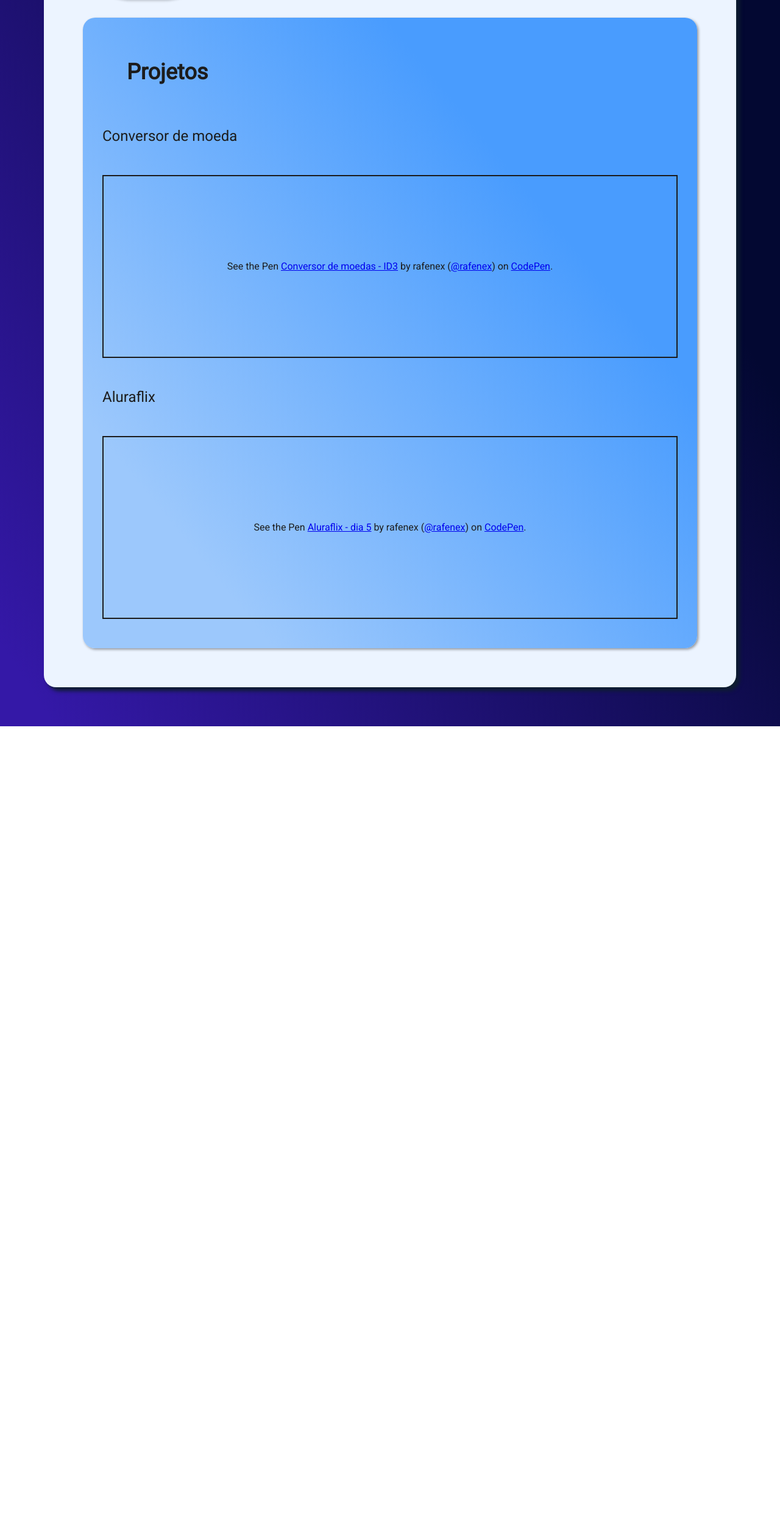
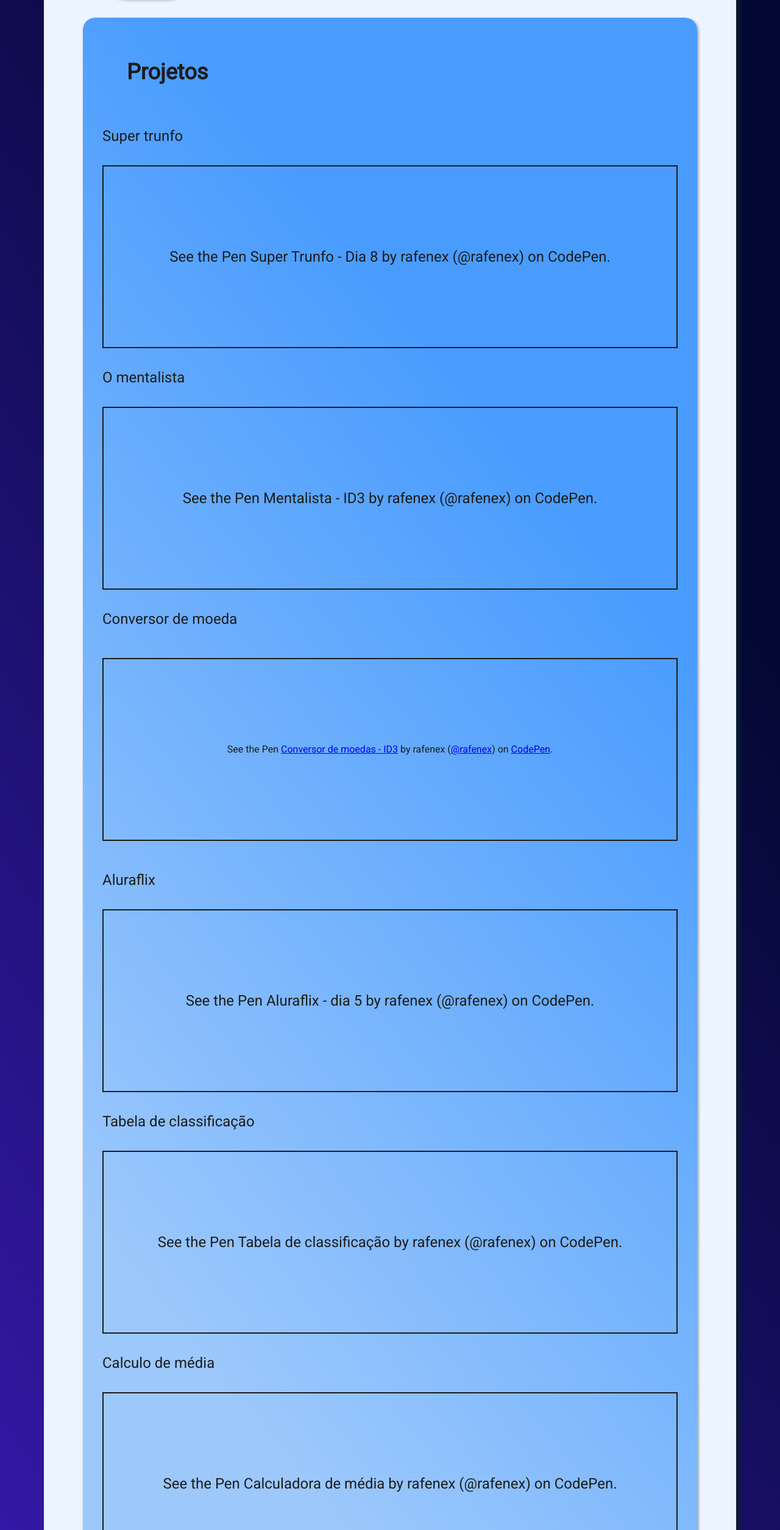
Before and after one commit to rafenex/certificard, a plain HTML site: page index.html in a window 1280 px wide. Shown: the part 291-2800 px from the top of the page at 61% size. Before the commit the page ends 1482 px from the top, so only its background shows below. Drawn offline with Linux system fonts and the light colour scheme; a script that the page names is missing.

Commit message:
adicionei outros projetos

```diff
--- a/index.html
+++ b/index.html
@@ -26,6 +26,22 @@
     <main class="projetos">
       <ul class="projetos-titulo">Projetos</ul>
       <li class="projetos-item">
+        <p>Super trunfo</p>
+        <p class="codepen" data-height="300" data-theme-id="dark" data-default-tab="html,result" data-slug-hash="bGRjKqR" data-user="rafenex" style="height: 300px; box-sizing: border-box; display: flex; align-items: center; justify-content: center; border: 2px solid; margin: 1em 0; padding: 1em;">
+          <span>See the Pen <a href="https://codepen.io/rafenex/pen/bGRjKqR">
+              Super Trunfo - Dia 8</a> by rafenex (<a href="https://codepen.io/rafenex">@rafenex</a>)
+            on <a href="https://codepen.io">CodePen</a>.</span>
+        </p>
+        <script async src="https://cpwebassets.codepen.io/assets/embed/ei.js"></script>
+
+        <p>O mentalista</p>
+        <p class="codepen" data-height="300" data-theme-id="dark" data-default-tab="html,result" data-slug-hash="VwWrrrv" data-user="rafenex" style="height: 300px; box-sizing: border-box; display: flex; align-items: center; justify-content: center; border: 2px solid; margin: 1em 0; padding: 1em;">
+          <span>See the Pen <a href="https://codepen.io/rafenex/pen/VwWrrrv">
+              Mentalista - ID3</a> by rafenex (<a href="https://codepen.io/rafenex">@rafenex</a>)
+            on <a href="https://codepen.io">CodePen</a>.</span>
+        </p>
+        <script async src="https://cpwebassets.codepen.io/assets/embed/ei.js"></script>
+
         <p> Conversor de moeda</p>
       </li>
       <p class="codepen" data-height="300" data-theme-id="dark" data-default-tab="html,result" data-slug-hash="ExXbNMe" data-user="rafenex" style="height: 300px; box-sizing: border-box; display: flex; align-items: center; justify-content: center; border: 2px solid; margin: 1em 0; padding: 1em;">
@@ -36,13 +52,28 @@
       <script async src="https://cpwebassets.codepen.io/assets/embed/ei.js"></script>
       <li class="projetos-item">
         <p> Aluraflix</p>
+        <p class="codepen" data-height="300" data-theme-id="dark" data-default-tab="html,result" data-slug-hash="yLXvvjY" data-user="rafenex" style="height: 300px; box-sizing: border-box; display: flex; align-items: center; justify-content: center; border: 2px solid; margin: 1em 0; padding: 1em;">
+          <span>See the Pen <a href="https://codepen.io/rafenex/pen/yLXvvjY">
+              Aluraflix - dia 5</a> by rafenex (<a href="https://codepen.io/rafenex">@rafenex</a>)
+            on <a href="https://codepen.io">CodePen</a>.</span>
+        </p>
+        <script async src="https://cpwebassets.codepen.io/assets/embed/ei.js"></script>
+        <p>Tabela de classificação</p>
+        <p class="codepen" data-height="300" data-theme-id="dark" data-default-tab="html,result" data-slug-hash="OJgZMMN" data-user="rafenex" style="height: 300px; box-sizing: border-box; display: flex; align-items: center; justify-content: center; border: 2px solid; margin: 1em 0; padding: 1em;">
+          <span>See the Pen <a href="https://codepen.io/rafenex/pen/OJgZMMN">
+              Tabela de classificação</a> by rafenex (<a href="https://codepen.io/rafenex">@rafenex</a>)
+            on <a href="https://codepen.io">CodePen</a>.</span>
+        </p>
+        <script async src="https://cpwebassets.codepen.io/assets/embed/ei.js"></script>
+        <p>Calculo de média</p>
+        <p class="codepen" data-height="300" data-theme-id="dark" data-default-tab="html,result" data-slug-hash="mdwwYpP" data-user="rafenex" style="height: 300px; box-sizing: border-box; display: flex; align-items: center; justify-content: center; border: 2px solid; margin: 1em 0; padding: 1em;">
+          <span>See the Pen <a href="https://codepen.io/rafenex/pen/mdwwYpP">
+              Calculadora de média</a> by rafenex (<a href="https://codepen.io/rafenex">@rafenex</a>)
+            on <a href="https://codepen.io">CodePen</a>.</span>
+        </p>
+        <script async src="https://cpwebassets.codepen.io/assets/embed/ei.js"></script>
+
       </li>
-      <p class="codepen" data-height="300" data-theme-id="dark" data-default-tab="html,result" data-slug-hash="yLXvvjY" data-user="rafenex" style="height: 300px; box-sizing: border-box; display: flex; align-items: center; justify-content: center; border: 2px solid; margin: 1em 0; padding: 1em;">
-        <span>See the Pen <a href="https://codepen.io/rafenex/pen/yLXvvjY">
-            Aluraflix - dia 5</a> by rafenex (<a href="https://codepen.io/rafenex">@rafenex</a>)
-          on <a href="https://codepen.io">CodePen</a>.</span>
-      </p>
-      <script async src="https://cpwebassets.codepen.io/assets/embed/ei.js"></script>
 
     </main>
 
```
